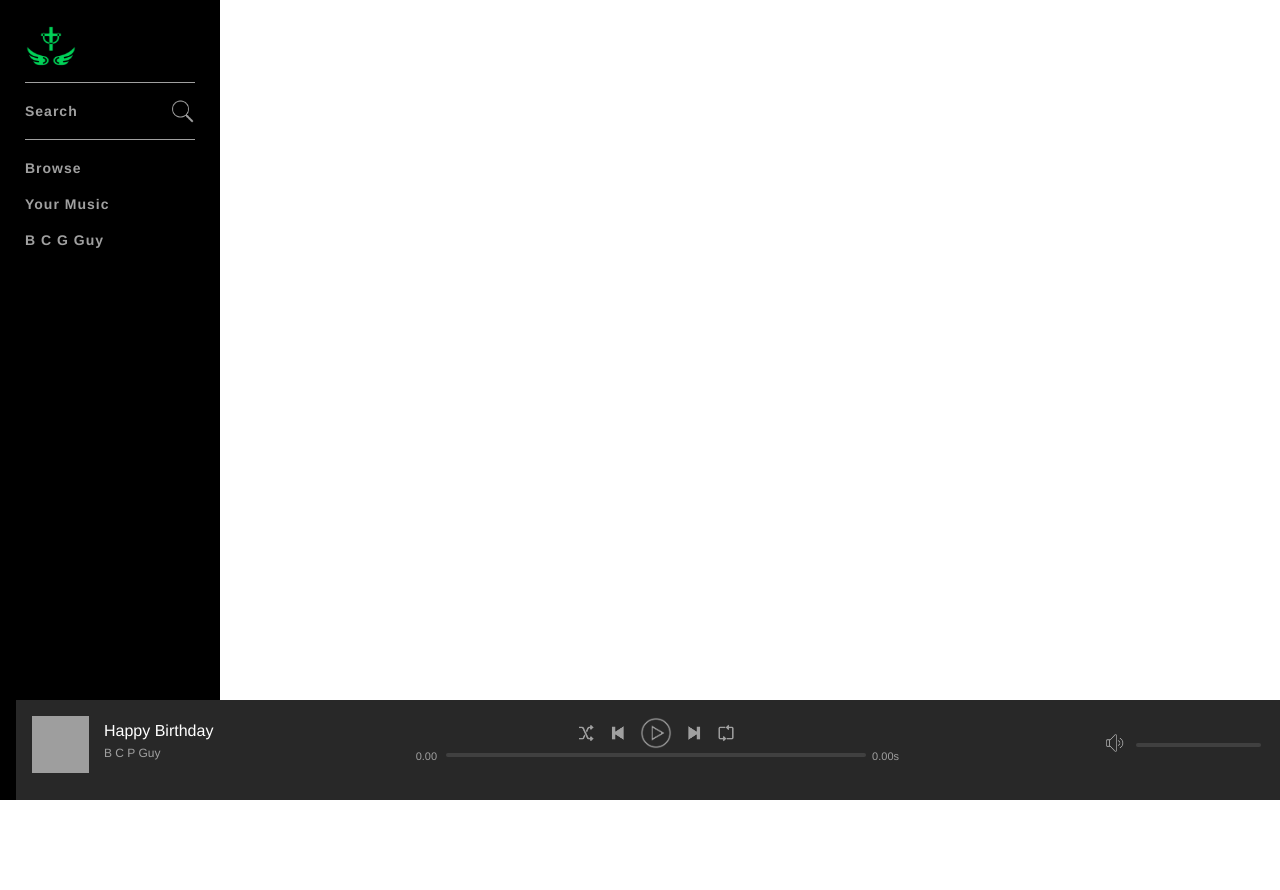
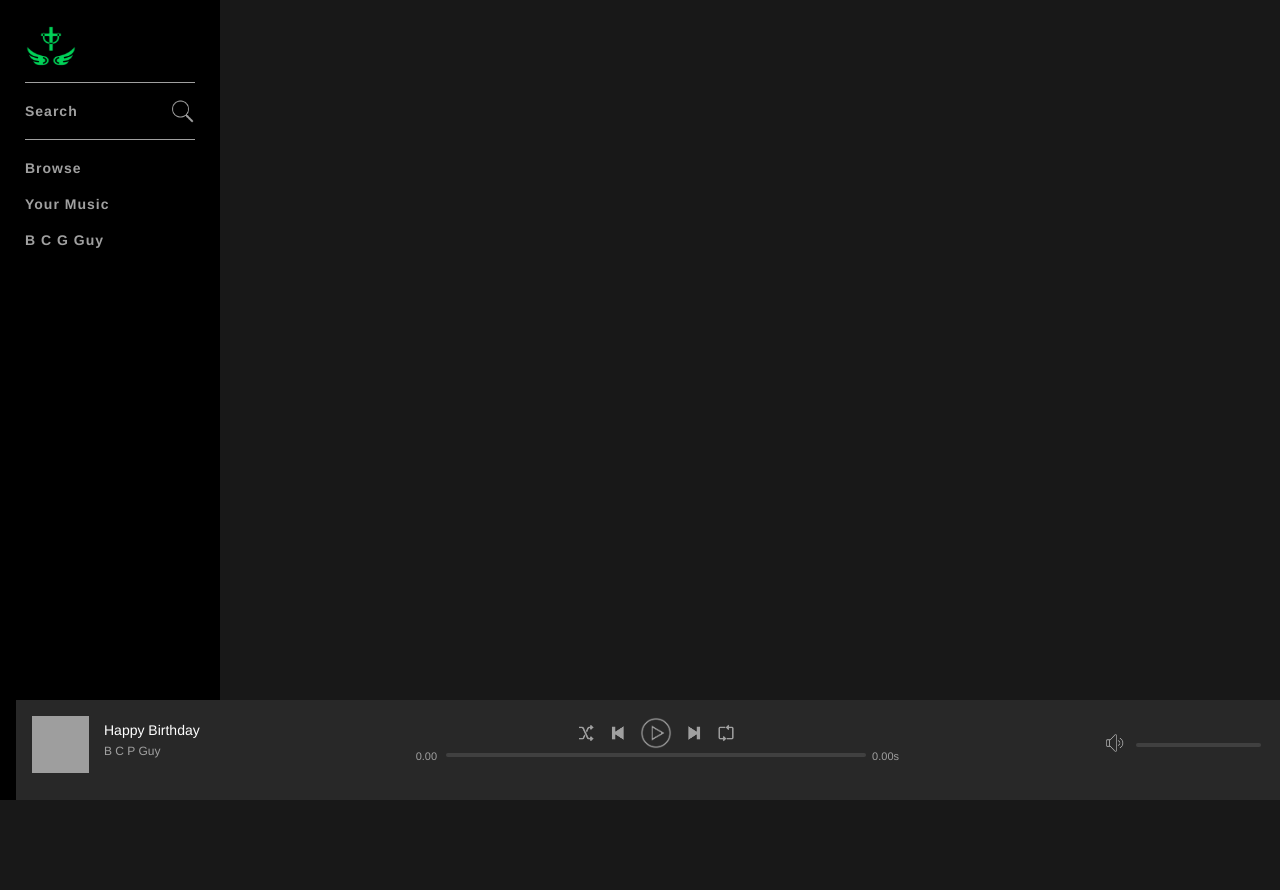
Before and after one commit to NaveenDK/musicplayer, a PHP site: page / in a window 1280 px wide. Run offline with PHP 8.4, Linux system fonts and the light colour scheme; the visitor is signed in with stand-in values (Sample User, id 1); grey boxes are pictures that could not be loaded.

Commit message:
Seperated sections, containers from the index file and included it seperately - clean and organized structure

```diff
--- a/assets/css/style.css
+++ b/assets/css/style.css
@@ -17,7 +17,11 @@ html,body {
     font-family: "Helvetica Neue" , Helvetica , Arial , sans-serif;
     color:#fff;
 }
-
+body{
+    background-color:#181818;
+    font-size:14px;
+    min-width:720px;
+}
 #nowPlayingBar{
     display:flex;
     height:90px;
@@ -188,3 +192,11 @@ html,body {
     width:25px;
 
 }
+#mainViewContainer{
+    margin-left:220px;
+    padding-bottom:90px;
+    width:calc(100%-220px);
+}
+#mainContent{
+    padding:0 20px;
+}
--- /dev/null
+++ b/includes/footer.php
@@ -0,0 +1,13 @@
+</div>
+	  </div>
+	</div>
+
+    <?php include("includes/nowPlayingBar.php"); ?>
+
+</div>
+
+
+
+</body>
+
+</html>
--- /dev/null
+++ b/includes/header.php
@@ -0,0 +1,28 @@
+<?php
+include("includes/config.php");
+
+//session_destroy();
+ if(isset($_SESSION['userLoggedIn'])){
+	 $userLoggedIn= $_SESSION['userLoggedIn'];
+	 //echo $userLoggedIn;
+ }
+ else{
+	 header("Location:register.php");
+ }
+?>
+
+<html>
+<head>
+	<title>Welcome to Slotify!</title>
+
+	<link rel="stylesheet" type="text/css" href="assets/css/style.css">
+</head>
+
+<body>
+
+<div id="mainContainer">
+	<div id="topContainer">
+	  <?php include("includes/navBarContainer.php"); ?>
+
+	  <div id="mainViewContainer">
+		  <div id="mainContent">
--- a/index.php
+++ b/index.php
@@ -1,36 +1,3 @@
-<?php
-include("includes/config.php");
+<?php include ("includes/header.php") ?>
 
-//session_destroy();
- if(isset($_SESSION['userLoggedIn'])){
-	 $userLoggedIn= $_SESSION['userLoggedIn'];
-	 //echo $userLoggedIn;
- }
- else{
-	 header("Location:register.php");
- }
-?>
-
-<html>
-<head>
-	<title>Welcome to Slotify!</title>
-
-	<link rel="stylesheet" type="text/css" href="assets/css/style.css">
-</head>
-
-<body>
-
-<div id="mainContainer">
-	<div id="topContainer">
- 	 <?php include("includes/navBarContainer.php"); ?>
-	</div>
-
-    <?php include("includes/nowPlayingBar.php"); ?>
-
-</div>
-
-
-
-</body>
-
-</html>
+<?php include ("includes/footer.php") ?>
```
